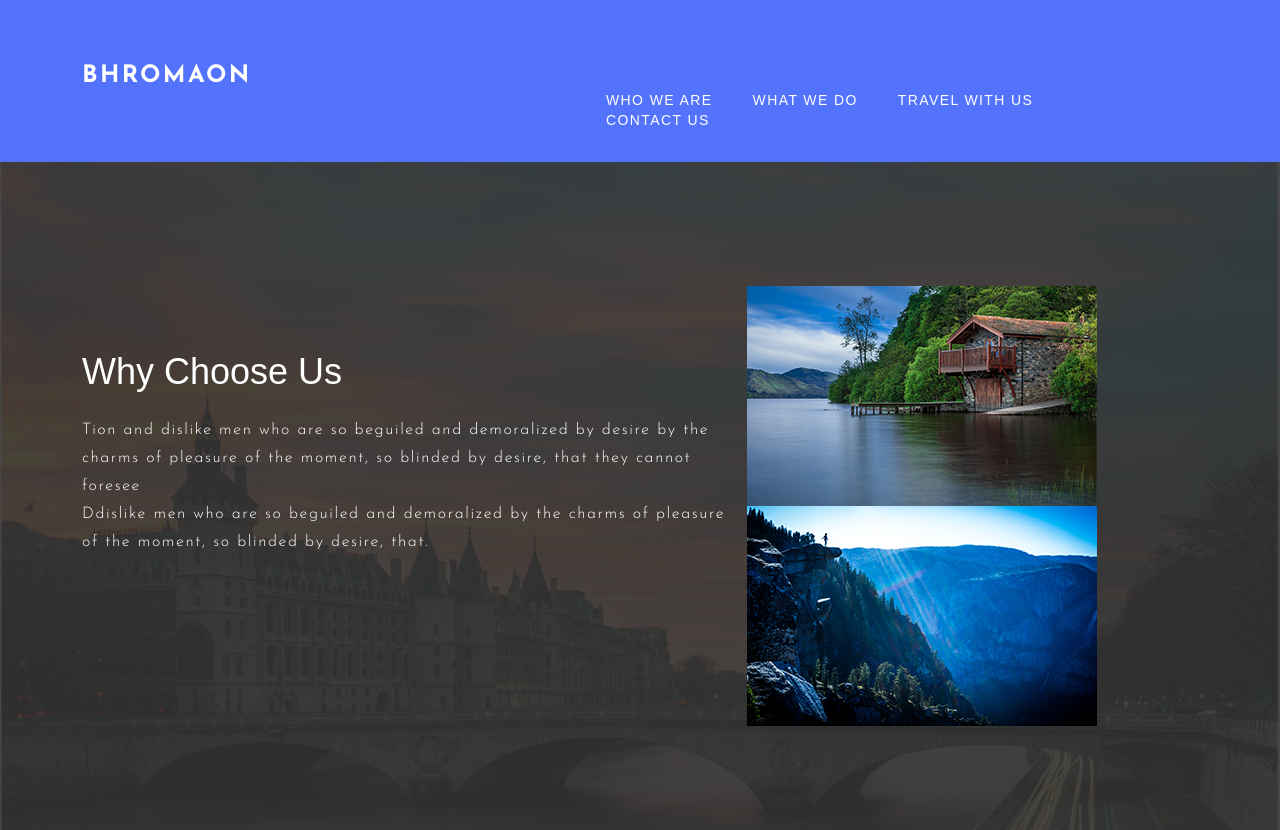
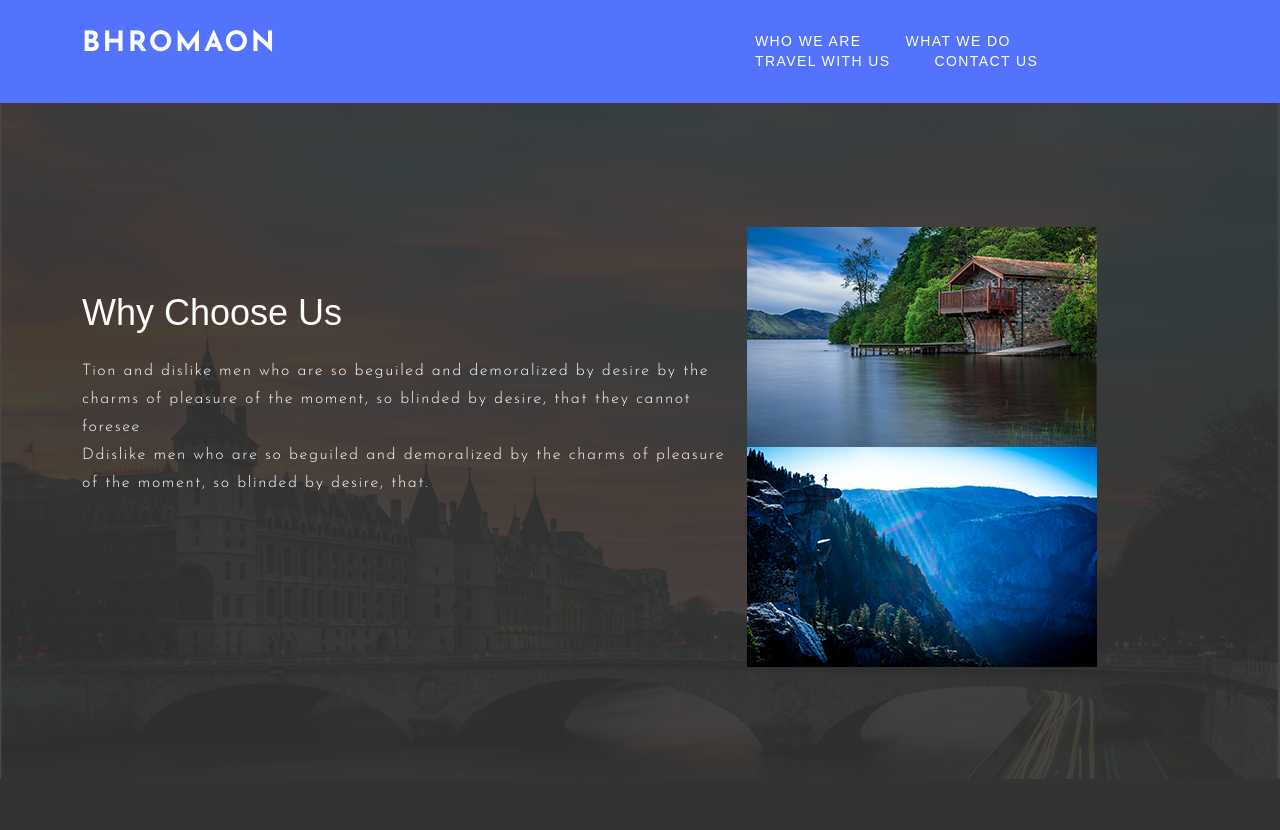
Before and after one commit to Katiasun/Egzamin_1, a plain HTML site: page index.html in a window 1280 px wide. Shown: the part 878-1708 px from the top of the page. Drawn offline with Linux system fonts and the light colour scheme; a script that the page names is missing; a web font is replaced by a local one.

Commit message:
corrected navigation title-2+.list

```diff
--- a/index.html
+++ b/index.html
@@ -69,11 +69,14 @@
       </header>
       <section class="navigation">
         <div class="container">
-          <div class="row justify-content-between">
+          <div class="row">
             <div class="col-12 col-lg-auto">
-              <h3 class="title">Bhromaon</h3>
+              <div class="title-2">
+                <h3>Bhromaon</h3>
+              </div>
+
               <nav class="manu container__manu">
-                <ul class="list menu__list">
+                <ul class="list manu__list">
                   <li class="sector list__sector">
                     <a href="#" class="sector__link">Who We Are</a>
                   </li>
--- a/scss/blocks/_navigation.scss
+++ b/scss/blocks/_navigation.scss
@@ -7,7 +7,7 @@
   &__manu {
   }
 }
-.title {
+.title-2 {
   color: $white;
   font-family: $Josefin-Sans;
   display: block;
@@ -15,7 +15,7 @@
   font-weight: bold;
   font-size: 24px;
   line-height: 28px;
-  padding-top: 32px;
+
   letter-spacing: 0.1em;
   text-transform: uppercase;
 }
@@ -26,18 +26,18 @@
   }
 }
 .list {
-  margin-left: 524px;
+  margin-left: 673px;
+  margin-top: -27px;
+
   &__sector {
     list-style: none;
     display: inline-block;
-    float: left;
+
     line-height: 100px;
   }
 }
-.menu {
+.manu {
   &__list {
-    // padding-top: 32px;
-    // padding-bottom: 32px;
   }
 }
 .sector {
```
Also changed, not shown: css/main.css, 1 other file.
